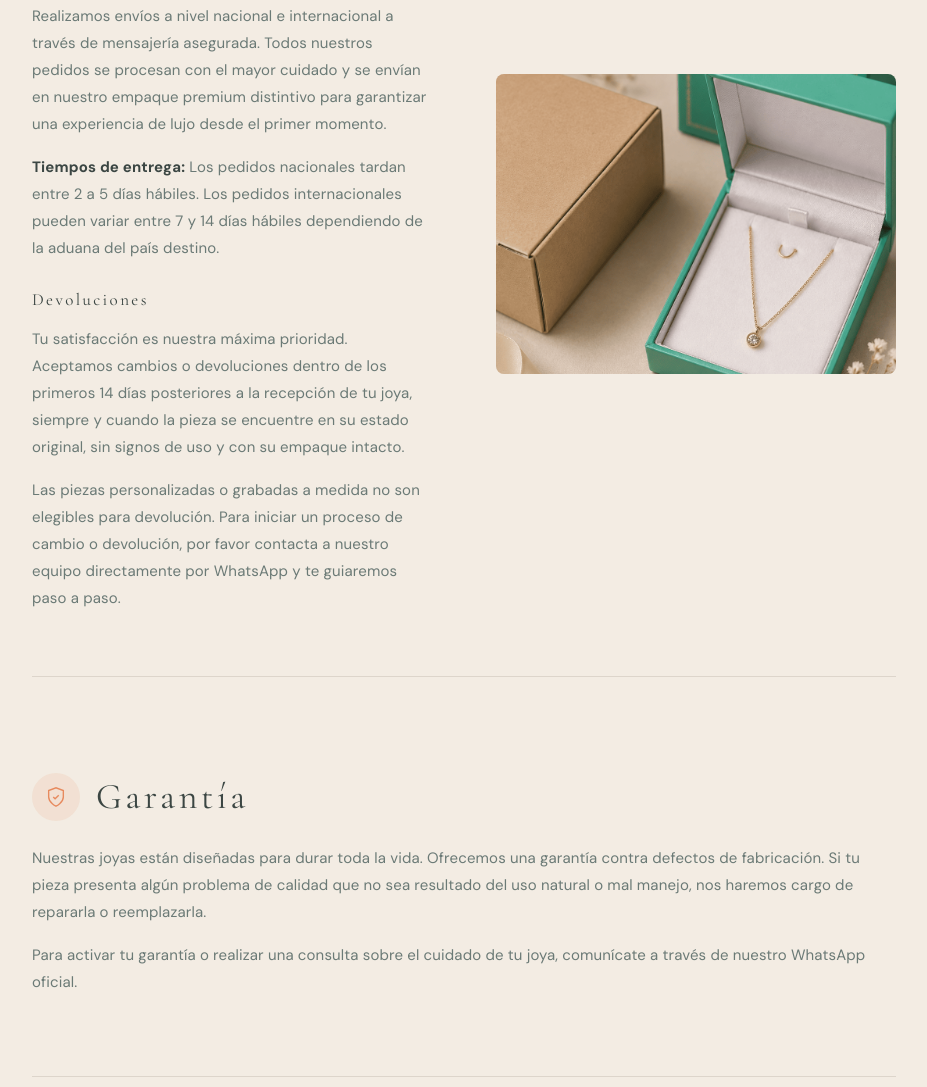
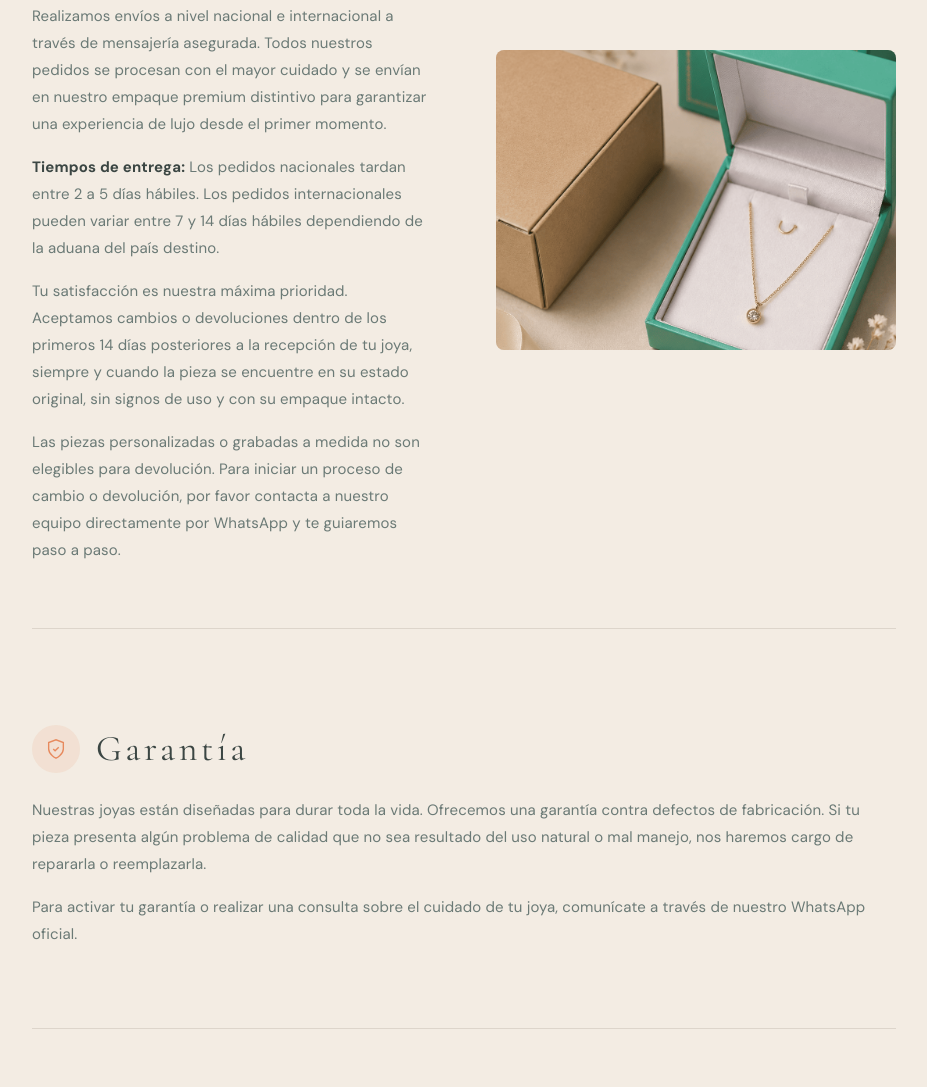
Before and after one commit to WILBIdon/NAMNA-JEWERLYWEE, a website: page info.html in a window 1280 px wide. Shown: the part 1309-2396 px from the top of the page, without its empty margins (176-1103 px from the left). Drawn offline with nearby package versions, Linux system fonts and the light colour scheme; no server answers.

Commit message:
UI: Remove redundant Devoluciones subtitle

```diff
--- a/info.html
+++ b/info.html
@@ -399,7 +399,7 @@
                 <p data-txt="TXT-009">Realizamos envíos a nivel nacional e internacional a través de mensajería asegurada. Todos nuestros pedidos se procesan con el mayor cuidado y se envían en nuestro empaque premium distintivo para garantizar una experiencia de lujo desde el primer momento.</p>
                 <p data-txt="TXT-010"><strong>Tiempos de entrega:</strong> Los pedidos nacionales tardan entre 2 a 5 días hábiles. Los pedidos internacionales pueden variar entre 7 y 14 días hábiles dependiendo de la aduana del país destino.</p>
 
-                <h3 style="font-family: var(--font-heading); font-size: var(--text-lg); margin-top: var(--space-sm); color: var(--color-primary);" data-txt="TXT-038">Devoluciones</h3>
+
                 <p data-txt="TXT-011">Tu satisfacción es nuestra máxima prioridad. Aceptamos cambios o devoluciones dentro de los primeros 14 días posteriores a la recepción de tu joya, siempre y cuando la pieza se encuentre en su estado original, sin signos de uso y con su empaque intacto.</p>
                 <p data-txt="TXT-012">Las piezas personalizadas o grabadas a medida no son elegibles para devolución. Para iniciar un proceso de cambio o devolución, por favor contacta a nuestro equipo directamente por WhatsApp y te guiaremos paso a paso.</p>
             </div>
```
